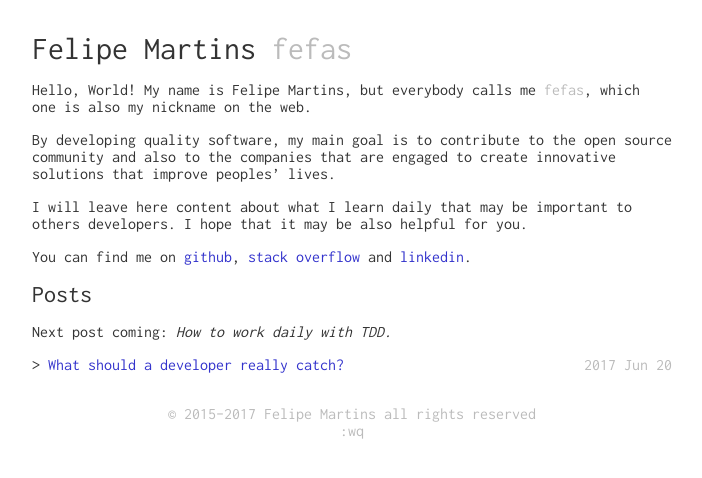
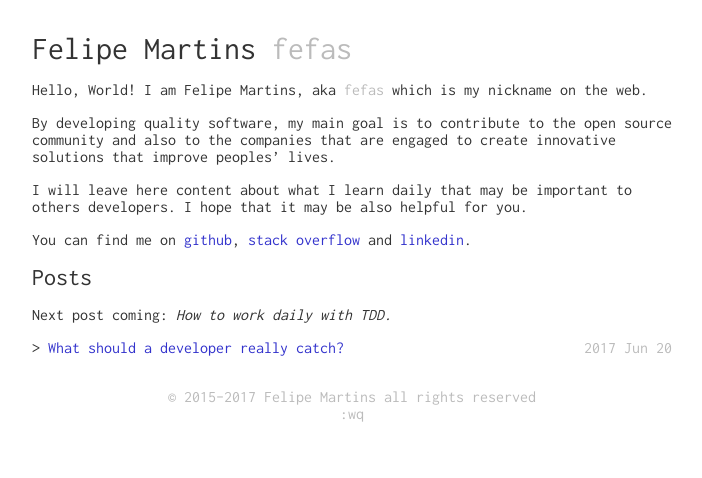
Before and after one commit to fefas/blog.fefas.net, a Jekyll site: the page built from pages/home.md, in a window 1280 px wide. Shown: the top 478 px of the page, without its empty margins (288-990 px from the left). Built offline with Jekyll 4.4.1, drawn with Linux system fonts in a browser that asks for light colours.

Commit message:
Update homepage intro text

```diff
--- a/pages/home.md
+++ b/pages/home.md
@@ -5,9 +5,8 @@ permalink: /
 
 # {{ site.data.me.name }} <span class="nickname">{{ site.data.me.nickname }}</span>
 
-Hello, World! My name is {{ site.data.me.name }}, but everybody calls me <span
-class="nickname">{{ site.data.me.nickname }}</span>, which one is also my
-nickname on the web.
+Hello, World! I am {{ site.data.me.name }}, aka <span class="nickname">
+{{ site.data.me.nickname }}</span> which is my nickname on the web.
 
 By developing quality software, my main goal is to contribute to the open source
 community and also to the companies that are engaged to create innovative
```
